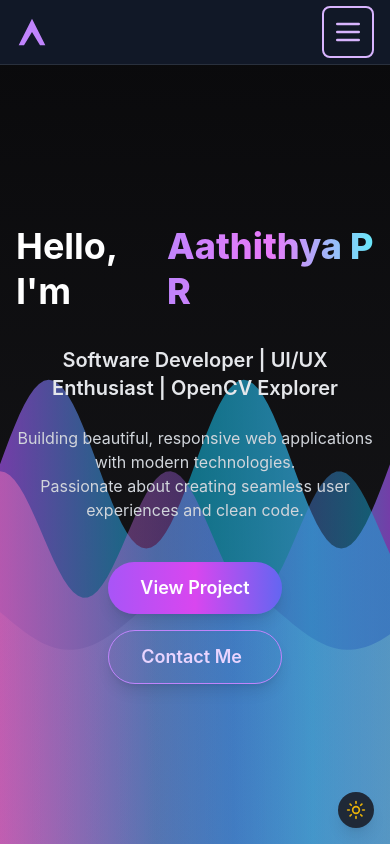
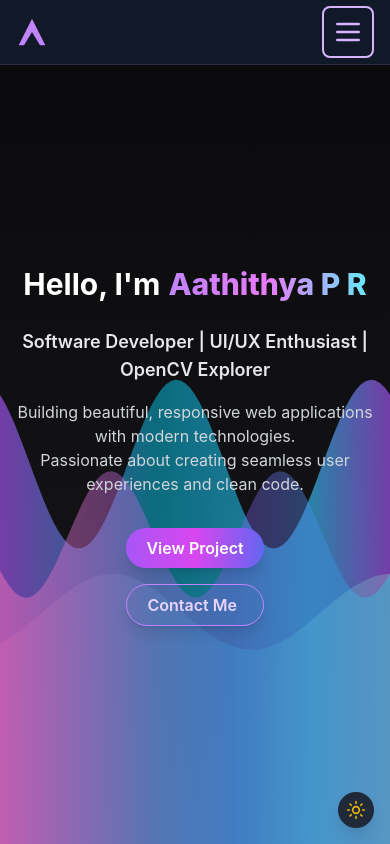
Before and after one commit to aathithya-27/My-Portfolio, a React (Vite) app: page / in a window 390 px wide. Shown: the top 844 px of the page. Built offline with nearby package versions, Linux system fonts and the light colour scheme.

Commit message:
Herochanges

```diff
--- a/src/components/Hero.tsx
+++ b/src/components/Hero.tsx
@@ -35,30 +35,30 @@ function getSineWavePath({
   return d;
 }
 
-const AuroraSVG = ({ mouseX }: { mouseX: number }) => {
-  const width = 1440;
+const AuroraSVG = ({ mouseX, width }: { mouseX: number; width: number }) => {
+  const svgHeight = 600;
   const phase = ((mouseX / width) * 2 * Math.PI);
 
   return (
     <svg
       className="absolute inset-0 w-full h-full pointer-events-none z-0"
-      viewBox="0 0 1440 600"
+      viewBox={`0 0 ${width} ${svgHeight}`}
       fill="none"
       preserveAspectRatio="none"
     >
       <defs>
-        <linearGradient id="waveGradient1" x1="0" y1="0" x2="1440" y2="0" gradientUnits="userSpaceOnUse">
+        <linearGradient id="waveGradient1" x1="0" y1="0" x2={width} y2="0" gradientUnits="userSpaceOnUse">
           <stop offset="0%" stopColor="#a855f7" stopOpacity="0.65" />
           <stop offset="40%" stopColor="#06b6d4" stopOpacity="0.55" />
           <stop offset="80%" stopColor="#38bdf8" stopOpacity="0.65" />
           <stop offset="100%" stopColor="#a855f7" stopOpacity="0.65" />
         </linearGradient>
-        <linearGradient id="waveGradient2" x1="0" y1="0" x2="1440" y2="0" gradientUnits="userSpaceOnUse">
+        <linearGradient id="waveGradient2" x1="0" y1="0" x2={width} y2="0" gradientUnits="userSpaceOnUse">
           <stop offset="0%" stopColor="#f472b6" stopOpacity="0.5" />
           <stop offset="60%" stopColor="#8b5cf6" stopOpacity="0.35" />
           <stop offset="100%" stopColor="#06b6d4" stopOpacity="0.5" />
         </linearGradient>
-        <linearGradient id="waveGradient3" x1="0" y1="0" x2="1440" y2="0" gradientUnits="userSpaceOnUse">
+        <linearGradient id="waveGradient3" x1="0" y1="0" x2={width} y2="0" gradientUnits="userSpaceOnUse">
           <stop offset="0%" stopColor="#f472b6" stopOpacity="0.2" />
           <stop offset="60%" stopColor="#38bdf8" stopOpacity="0.17" />
           <stop offset="100%" stopColor="#a7f3d0" stopOpacity="0.23" />
@@ -69,7 +69,7 @@ const AuroraSVG = ({ mouseX }: { mouseX: number }) => {
         <path
           d={getSineWavePath({
             width,
-            height: 600,
+            height: svgHeight,
             amplitude: 60,
             frequency: 2,
             phase,
@@ -83,7 +83,7 @@ const AuroraSVG = ({ mouseX }: { mouseX: number }) => {
         <path
           d={getSineWavePath({
             width,
-            height: 600,
+            height: svgHeight,
             amplitude: 45,
             frequency: 2.3,
             phase: phase + Math.PI / 2,
@@ -97,7 +97,7 @@ const AuroraSVG = ({ mouseX }: { mouseX: number }) => {
         <path
           d={getSineWavePath({
             width,
-            height: 600,
+            height: svgHeight,
             amplitude: 27,
             frequency: 1.4,
             phase: phase + Math.PI,
@@ -139,26 +139,42 @@ const particlesOptions = {
 
 const Hero = () => {
   const [mouseX, setMouseX] = useState(720); // Start at center
+  const [svgWidth, setSvgWidth] = useState(1440);
   const sectionRef = useRef<HTMLDivElement>(null);
 
+  // Responsive SVG width
   useEffect(() => {
-    const handleMouseMove = (e: MouseEvent) => {
+    const updateWidth = () => {
+      if (sectionRef.current) setSvgWidth(sectionRef.current.offsetWidth);
+    };
+    updateWidth();
+    window.addEventListener("resize", updateWidth);
+    return () => window.removeEventListener("resize", updateWidth);
+  }, []);
+
+  // Unified mouse/touch handler
+  useEffect(() => {
+    const handlePointerMove = (e: MouseEvent | TouchEvent) => {
       if (!sectionRef.current) return;
       const rect = sectionRef.current.getBoundingClientRect();
-      const x = e.clientX - rect.left;
+      let x = 0;
+      if ("touches" in e) {
+        if (e.touches.length === 0) return;
+        x = e.touches[0].clientX - rect.left;
+      } else {
+        x = e.clientX - rect.left;
+      }
       setMouseX(Math.max(0, Math.min(x, rect.width)));
     };
     const section = sectionRef.current;
     if (section) {
-      section.addEventListener("mousemove", handleMouseMove);
-      section.addEventListener("touchmove", e => {
-        if (e.touches.length > 0) handleMouseMove(e.touches[0] as any);
-      });
+      section.addEventListener("mousemove", handlePointerMove);
+      section.addEventListener("touchmove", handlePointerMove);
     }
     return () => {
       if (section) {
-        section.removeEventListener("mousemove", handleMouseMove);
-        section.removeEventListener("touchmove", handleMouseMove as any);
+        section.removeEventListener("mousemove", handlePointerMove);
+        section.removeEventListener("touchmove", handlePointerMove);
       }
     };
   }, []);
@@ -166,11 +182,11 @@ const Hero = () => {
   return (
     <section
       ref={sectionRef}
-      className="relative flex flex-col items-center justify-center min-h-screen bg-gradient-to-b from-[#09090b] to-[#18181b] text-white overflow-hidden"
+      className="relative flex flex-col items-center justify-center min-h-screen h-screen bg-gradient-to-b from-[#09090b] to-[#18181b] text-white overflow-hidden"
       style={{ cursor: "pointer" }}
     >
       {/* Aurora SVG Animated Gradient Waves */}
-      <AuroraSVG mouseX={mouseX} />
+      <AuroraSVG mouseX={mouseX} width={svgWidth} />
 
       {/* Particle layer */}
       <Particles
@@ -181,31 +197,31 @@ const Hero = () => {
 
       {/* Main content */}
       <div className="relative z-10 w-full flex flex-col items-center px-4">
-        <div className="flex flex-col md:flex-row items-center justify-center w-full pt-16 md:pt-24">
-          <div className="flex flex-row items-center text-4xl sm:text-6xl font-bold leading-tight transition-colors duration-300 gap-x-2">
+        <div className="flex flex-col md:flex-row items-center justify-center w-full pt-12 sm:pt-16 md:pt-24">
+          <div className="flex flex-row items-center text-3xl sm:text-5xl md:text-6xl font-bold leading-tight transition-colors duration-300 gap-x-2">
             <span className="text-white">Hello, I&apos;m</span>
             <span className="font-extrabold text-transparent bg-clip-text bg-gradient-to-r from-purple-400 via-fuchsia-400 to-cyan-300">
               Aathithya P R
             </span>
           </div>
         </div>
-        <div className="mt-8 text-center text-xl sm:text-2xl font-semibold text-gray-200 transition-colors duration-300">
+        <div className="mt-6 sm:mt-8 text-center text-lg sm:text-2xl font-semibold text-gray-200 transition-colors duration-300">
           Software Developer | UI/UX Enthusiast | OpenCV Explorer
         </div>
-        <div className="mt-6 max-w-3xl text-center text-base sm:text-lg text-gray-300 font-normal transition-colors duration-300">
+        <div className="mt-4 sm:mt-6 max-w-3xl text-center text-base sm:text-lg text-gray-300 font-normal transition-colors duration-300">
           Building beautiful, responsive web applications with modern technologies.<br />
           Passionate about creating seamless user experiences and clean code.
         </div>
-        <div className="mt-10 flex flex-col sm:flex-row gap-4 justify-center">
+        <div className="mt-8 sm:mt-10 flex flex-col sm:flex-row gap-4 justify-center">
           <a
             href="#projects"
-            className="px-8 py-3 rounded-full bg-gradient-to-r from-purple-500 via-fuchsia-500 to-indigo-500 text-lg font-semibold text-white shadow-lg hover:scale-105 transform transition"
+            className="px-5 py-2 sm:px-8 sm:py-3 rounded-full bg-gradient-to-r from-purple-500 via-fuchsia-500 to-indigo-500 text-base sm:text-lg font-semibold text-white shadow-lg hover:scale-105 transform transition"
           >
             View Project
           </a>
           <a
             href="#contact"
-            className="px-8 py-3 rounded-full border border-purple-400 text-lg font-semibold text-purple-200 hover:bg-purple-100/10 shadow-lg hover:scale-105 transform transition"
+            className="px-5 py-2 sm:px-8 sm:py-3 rounded-full border border-purple-400 text-base sm:text-lg font-semibold text-purple-200 hover:bg-purple-100/10 shadow-lg hover:scale-105 transform transition"
           >
             Contact Me
           </a>
```
